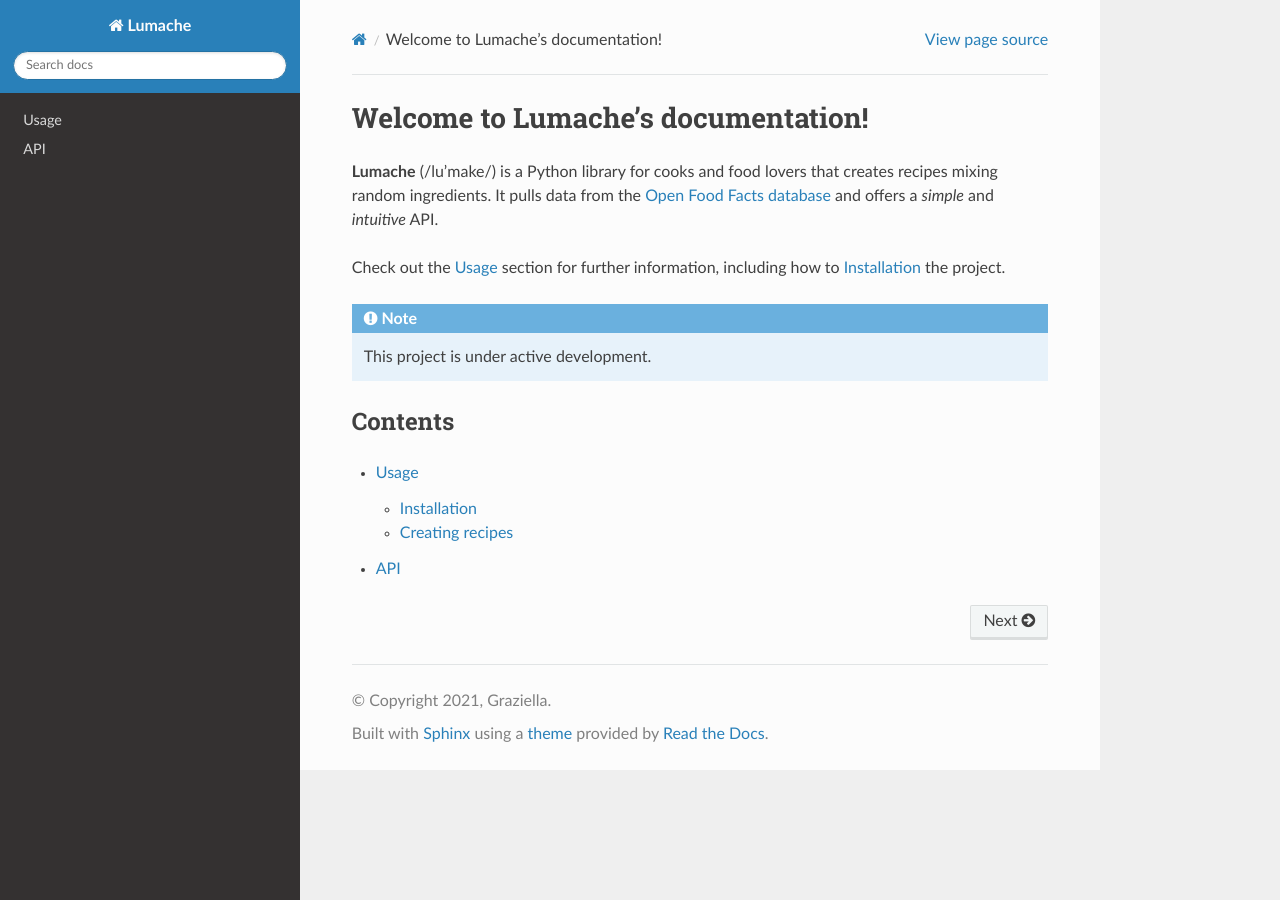
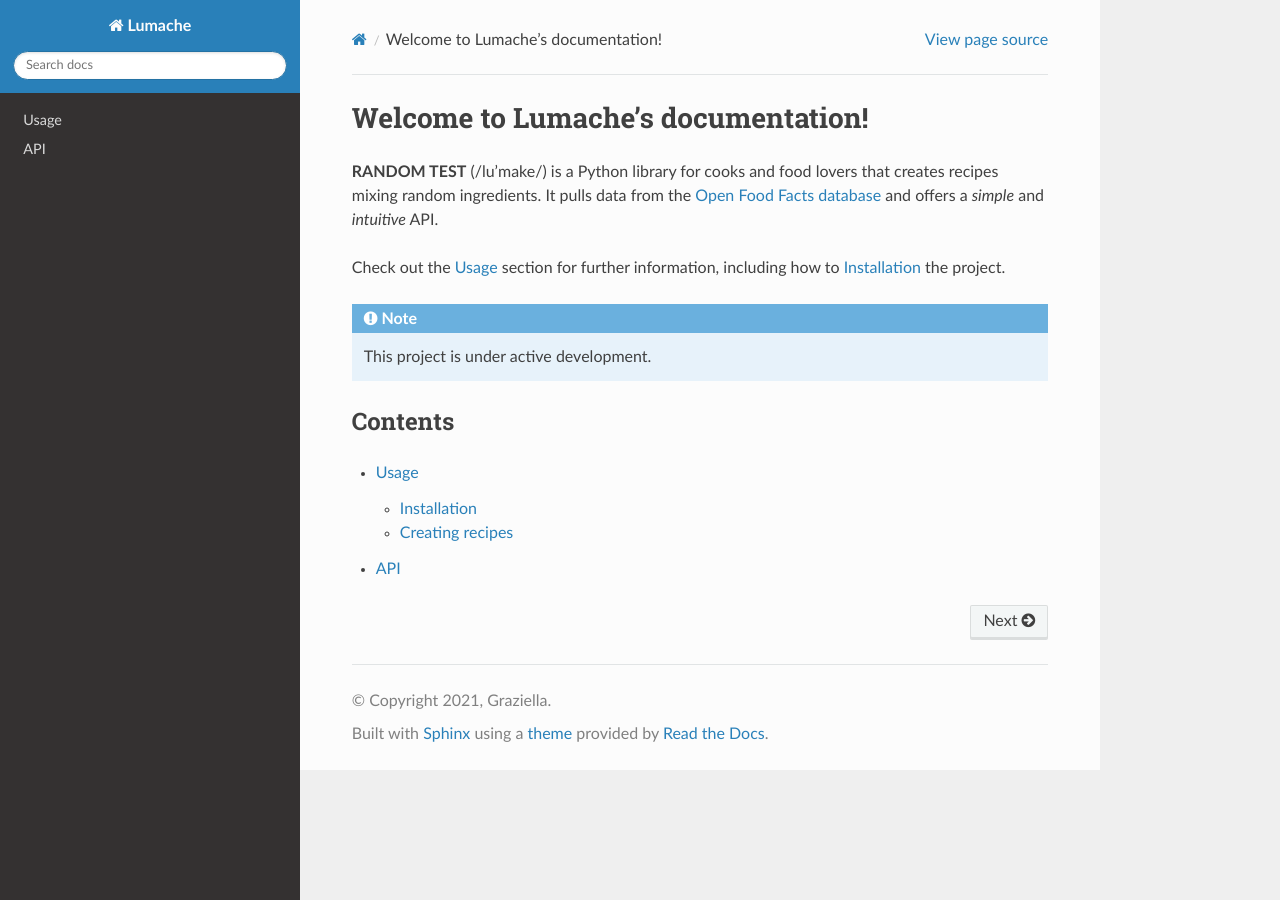
Before and after one commit to zihuaihuai/test_readdocs, a Sphinx documentation site: the page built from docs/source/index.rst, in a window 1280 px wide. Built offline with Sphinx 7.4.7 and the Read the Docs theme 3.1.0, drawn with Linux system fonts in a browser that asks for light colours.

Commit message:
Update index.rst

```diff
--- a/docs/source/index.rst
+++ b/docs/source/index.rst
@@ -1,7 +1,7 @@
 Welcome to Lumache's documentation!
 ===================================
 
-**Lumache** (/lu'make/) is a Python library for cooks and food lovers
+**RANDOM TEST** (/lu'make/) is a Python library for cooks and food lovers
 that creates recipes mixing random ingredients.
 It pulls data from the `Open Food Facts database <https://world.openfoodfacts.org/>`_
 and offers a *simple* and *intuitive* API.
```
